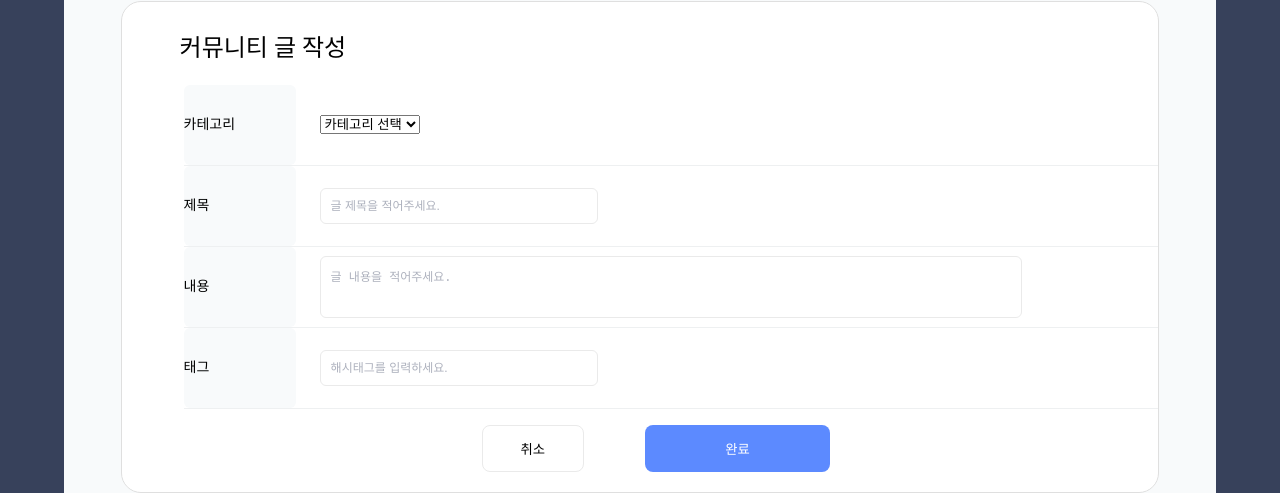
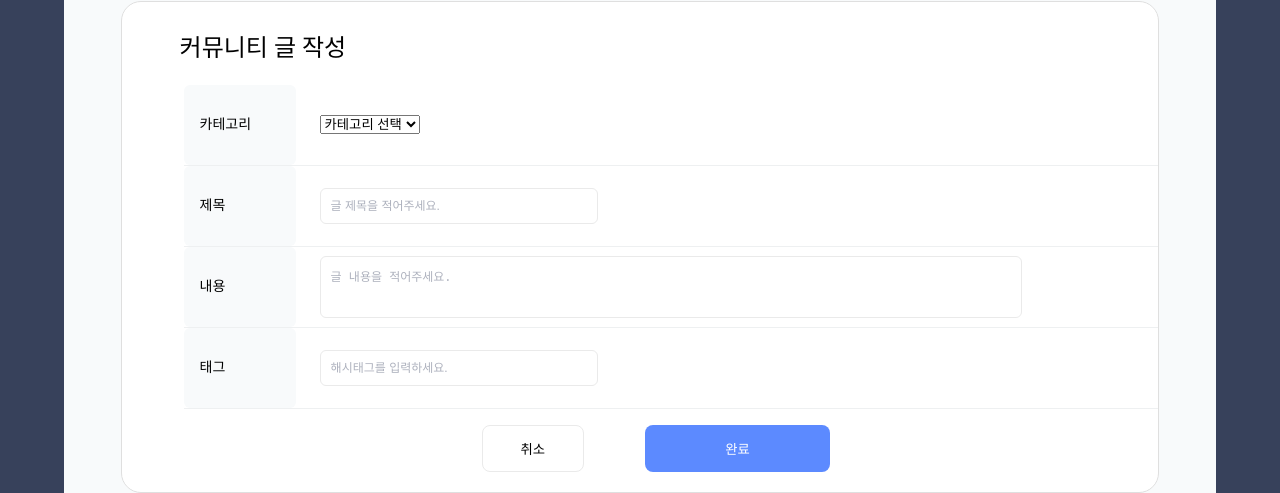
Before and after one commit to Interview-reviews/Interview-reviews-FE, a React (Create React App) app: page /Community/Write in a window 1280 px wide. Shown: the part 225-718 px from the top of the page. Built offline with nearby package versions, Linux system fonts and the light colour scheme; the HTML template or start-up script is replaced by a standard one.

Commit message:
fix: textarea 변경 시 label 크기가 변경되지 않는 오류 해결

```diff
--- a/src/components/Community/FieldsetCommunity/FiledsetCommunity.jsx
+++ b/src/components/Community/FieldsetCommunity/FiledsetCommunity.jsx
@@ -11,18 +11,21 @@ import {
   formStyle,
   textareaStyle,
   titleStyle,
+  textStyle,
 } from './FiledsetCommunity.style';
 
 export default function FieldsetCommunity() {
   const textareaRef = useRef();
-  const [title, setTitle] = useState('');
-  const [content, setContent] = useState('');
-  const [hashtags, setHashtags] = useState('');
+  const labelRef = useRef();
+  const [post, setPostInfo] = useState({ title: '', content: '', hashtags: '' });
 
-  const handleResizeHeight = e => {
+  const handleResizeTextareaHeight = e => {
     textareaRef.current.style.height = '3rem';
     textareaRef.current.style.height = `${textareaRef.current.scrollHeight / 17 - 0.5}rem`;
-    setContent(e.target.value);
+    labelRef.current.style.lineHeight = '5rem';
+    labelRef.current.style.lineHeight = `${textareaRef.current.scrollHeight / 12}rem`;
+
+    setPostInfo({ ...post, content: e.target.value });
   };
 
   return (
@@ -31,41 +34,52 @@ export default function FieldsetCommunity() {
       <fieldset css={fieldsetStyle}>
         <ul>
           <li css={liStyle}>
-            <label css={labelStyle}>카테고리</label>
+            <label htmlFor="category" css={labelStyle}>
+              <p css={textStyle}>카테고리</p>
+            </label>
             <WriteSelect />
           </li>
           <hr css={hrStyle} />
 
           <li css={liStyle}>
-            <label css={labelStyle}>제목</label>
+            <label htmlFor="title" css={labelStyle}>
+              <p css={textStyle}>제목</p>
+            </label>
             <input
               css={inputStyle}
+              value={post.title}
+              name="title"
               placeholder="글 제목을 적어주세요."
-              required
-              value={title}
-              onChange={e => setTitle(e.target.value)}></input>
+              onChange={e => setPostInfo({ ...post, title: e.target.value })}
+              required></input>
           </li>
           <hr css={hrStyle} />
 
           <li css={liStyle}>
-            <label css={labelStyle}>내용</label>
+            <label htmlFor="content" css={labelStyle} ref={labelRef}>
+              <p css={textStyle}>내용</p>
+            </label>
             <textarea
+              css={textareaStyle}
+              value={post.content}
+              name="content"
+              placeholder="글 내용을 적어주세요."
+              onChange={e => handleResizeTextareaHeight(e)}
               ref={textareaRef}
-              value={content}
-              onChange={e => handleResizeHeight(e)}
-              css={textareaStyle}
-              placeholder="글 내용을 적어주세요."
               required></textarea>
           </li>
           <hr css={hrStyle} />
 
           <li css={liStyle}>
-            <label css={labelStyle}>태그</label>
+            <label htmlFor="tags" css={labelStyle}>
+              <p css={textStyle}>태그</p>
+            </label>
             <input
               css={inputStyle}
+              value={post.hashtags}
+              name="tags"
               placeholder="해시태그를 입력하세요."
-              value={hashtags}
-              onChange={e => setHashtags(e.target.value)}></input>
+              onChange={e => setPostInfo({ ...post, hashtags: e.target.value })}></input>
           </li>
           <hr css={hrStyle} />
         </ul>
--- a/src/components/Community/FieldsetCommunity/FiledsetCommunity.style.jsx
+++ b/src/components/Community/FieldsetCommunity/FiledsetCommunity.style.jsx
@@ -17,7 +17,6 @@ const labelStyle = css`
   justify-content: center;
 
   margin-right: 1.5rem;
-
   border-radius: 6px;
 `;
 
@@ -81,4 +80,9 @@ const titleStyle = css`
   padding: 1rem;
 `;
 
-export { liStyle, labelStyle, hrStyle, fieldsetStyle, inputStyle, formStyle, textareaStyle, titleStyle };
+const textStyle = css`
+  position: relative;
+  left: 1rem;
+`;
+
+export { liStyle, labelStyle, hrStyle, fieldsetStyle, inputStyle, formStyle, textareaStyle, titleStyle, textStyle };
--- a/src/components/Community/WriteSelect/WriteSelect.jsx
+++ b/src/components/Community/WriteSelect/WriteSelect.jsx
@@ -12,7 +12,7 @@ export default function WriteSelect() {
   };
 
   return (
-    <select css={selectStyle} required value={selected} onChange={handleSelect}>
+    <select css={selectStyle} required name="category" value={selected} onChange={handleSelect}>
       {selectList.map(item => (
         <option value={item} key={item} disabled={item === defaultOption}>
           {item}
```
